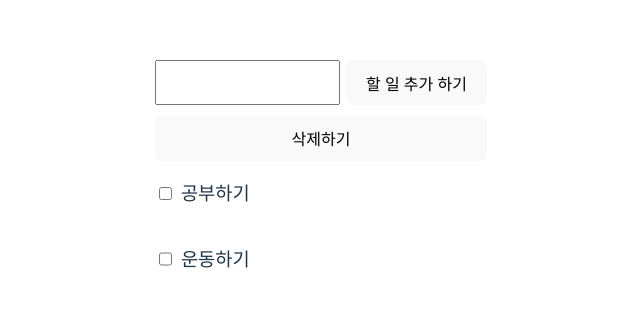
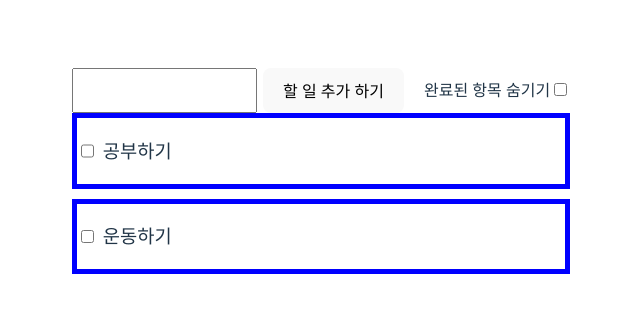
Before and after one commit to yunajoe/react-master-class-part1-inflearn, a React (Vite) app: page / in a window 1280 px wide. Shown: the part 224-536 px from the top of the page, without its empty margins (319-959 px from the left). Built offline with nearby package versions, Linux system fonts and the light colour scheme.

Commit message:
feat: 완료된 항목은 숨기기 기능

```diff
--- a/src/Todo.tsx
+++ b/src/Todo.tsx
@@ -8,6 +8,7 @@ const InitTotoData = [
 function Todo() {
   const [todoList, setTodoList] = useState(InitTotoData);
   const [newTodo, setNewTodo] = useState("");
+  const [isCompleteTodoHide, setIsCompleteTodoHide] = useState(false);
 
   const handleChange = (e: ChangeEvent<HTMLInputElement>) => {
     const value = e.target.value.trim();
@@ -17,7 +18,7 @@ function Todo() {
     if (!newTodo) return;
     setTodoList((prev) => [
       ...prev,
-      { id: todoList.length, todo: newTodo, checked: false },
+      { id: Date.now(), todo: newTodo, checked: false },
     ]);
     setNewTodo("");
   };
@@ -28,32 +29,58 @@ function Todo() {
     setTodoList(remainTodoList);
   };
 
+  const handleToggle = (
+    e: ChangeEvent<HTMLInputElement, HTMLInputElement>,
+    id: number,
+  ) => {
+    setTodoList((prev) => {
+      return prev.map((todo) =>
+        todo.id === id ? { ...todo, checked: e.target.checked } : todo,
+      );
+    });
+  };
+
+  const visibleTodos = isCompleteTodoHide
+    ? todoList.filter((item) => !item.checked)
+    : todoList;
+
   return (
     <div>
-      <div style={{ display: "flex", flexDirection: "column", rowGap: "10px" }}>
+      <div style={{ display: "flex", alignItems: "center", columnGap: "20px" }}>
         <div style={{ display: "flex", columnGap: "6px" }}>
           <input value={newTodo} onChange={handleChange} />
           <button onClick={handleAddTodo}>할 일 추가 하기</button>
         </div>
-        <button onClick={handleDelete}>삭제하기</button>
+        <div>
+          <label>
+            완료된 항목 숨기기
+            <input
+              type="checkbox"
+              checked={isCompleteTodoHide}
+              onChange={(e) => {
+                const checked = e.target.checked;
+                setIsCompleteTodoHide(checked);
+              }}
+            />
+          </label>
+        </div>
+        {/* <button onClick={handleDelete}>삭제하기</button> */}
       </div>
 
-      {todoList.map((item) => (
-        <div key={item.id} style={{ display: "flex", columnGap: "6px" }}>
+      {visibleTodos.map((item) => (
+        <div
+          key={item.id}
+          style={{
+            display: "flex",
+            columnGap: "6px",
+            border: "5px solid blue",
+            marginBottom: "10px",
+          }}
+        >
           <input
             type="checkbox"
-            id={String(item.id)}
             checked={item.checked}
-            onChange={(e) => {
-              const checkValue = e.target.checked;
-              setTodoList((prev) => {
-                return prev.map((item) =>
-                  String(item.id) === e.target.id
-                    ? { ...item, checked: checkValue }
-                    : item,
-                );
-              });
-            }}
+            onChange={(e) => handleToggle(e, item.id)}
           />
           <h3>{item.todo}</h3>
         </div>
```
